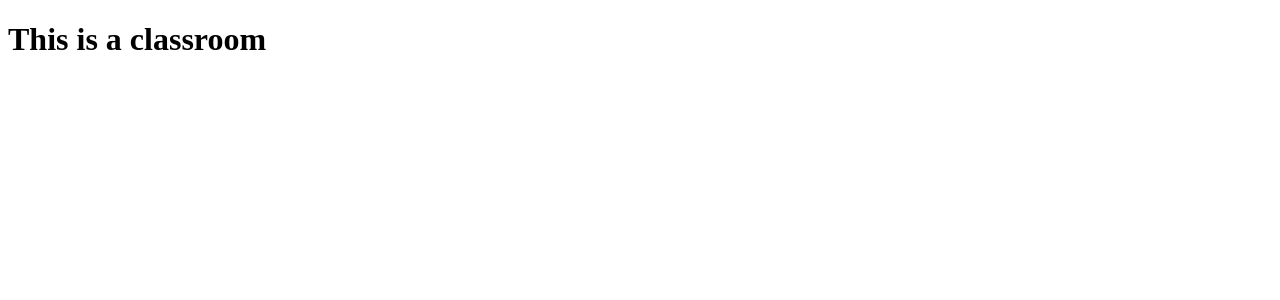
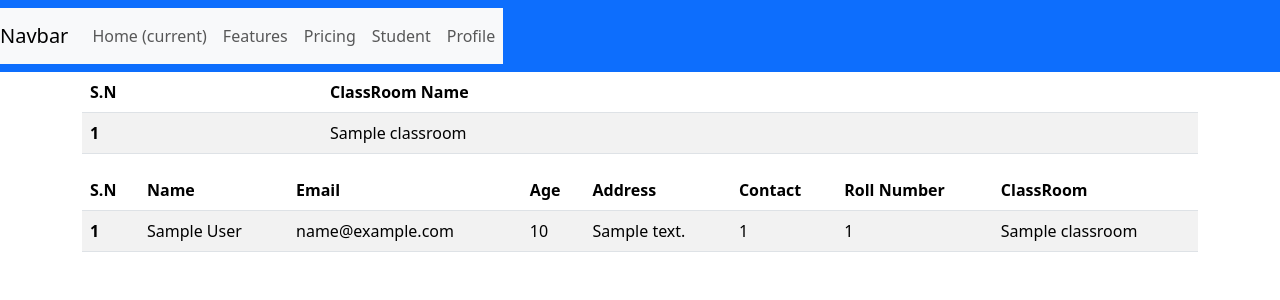
Before and after one commit to beeplovebhandari/django_learning_2025, a Django app: page /tables/classroom/ in a window 1280 px wide. Shown: the top 300 px of the page. Run offline with Django 5.2, Linux system fonts and the light colour scheme; tables that the repository leaves empty hold one stand-in row (values such as "Sample post").

Commit message:
classroom added

```diff
--- a/tables/templates/tables/classroom.html
+++ b/tables/templates/tables/classroom.html
@@ -1,11 +1,60 @@
-<!DOCTYPE html>
-<html lang="en">
-<head>
-    <meta charset="UTF-8">
-    <meta name="viewport" content="width=device-width, initial-scale=1.0">
-    <title>Class room</title>
-</head>
-<body>
-    <h1>This is a classroom</h1>
-</body>
-</html>
+{% extends 'temp_inheritance/base.html'%}
+{% block content%}
+<table class ="table table-striped table-hover">
+    <thead>
+      <tr>
+        <th scope="col">S.N</th>
+        <th scope="col">ClassRoom Name</th>
+      </tr>
+    </thead>
+    <tbody>
+        {% for classroom in classrooms %}
+      <tr>
+        <th scope="row">{{forloop.counter}}</th>
+        <td>{{classroom.name}}</td>
+      </tr>
+
+
+
+
+      {% endfor %}
+
+
+
+<table class ="table table-striped table-hover">
+    <thead>
+      <tr>
+        <th scope="col">S.N</th>
+        <th scope="col">Name</th>
+        <th scope="col">Email</th>
+        <th scope="col">Age</th>
+        <th scope="col">Address</th>
+        <th scope="col">Contact</th>
+        <th scope="col">Roll Number</th>
+        <th scope="col">ClassRoom</th>
+      </tr>
+    </thead>
+    <tbody>
+        {% for student in students %}
+
+      <tr>
+        <th scope="row">{{forloop.counter}}</th>
+        <td>{{student.name}}</td>
+        <td>{{student.email}}</td>
+        <td>{{student.age}}</td>
+        <td>{{student.address}}</td>
+        <td>{{student.studentprofile.contact}}</td>
+        <td>{{student.studentprofile.roll_no}}</td>
+        <td>{{student.classroom.name}}</td>
+
+      </tr>
+      {% endfor %}
+
+    </tbody>
+  </table>
+
+    </tbody>
+  </table>
+
+
+{%endblock%}
--- a/tables/views.py
+++ b/tables/views.py
@@ -1,6 +1,6 @@
 
 from django.shortcuts import render
-from.models import Student, StudentProfile
+from.models import Student, StudentProfile, ClassRoom
 
 def student(request):
     students = Student.objects.all()
@@ -8,7 +8,9 @@ def student(request):
 
 
 def classroom(request):
-    return render (request, template_name="tables/classroom.html")
+    classroom = ClassRoom.objects.all()
+    student = Student.objects.all()
+    return render (request, template_name="tables/classroom.html",context={"classrooms" :classroom, "students": student})
 
 def profile (request):
     return render (request, template_name="tables/profile.html", context= {"profiles":StudentProfile.objects.all} )
```
